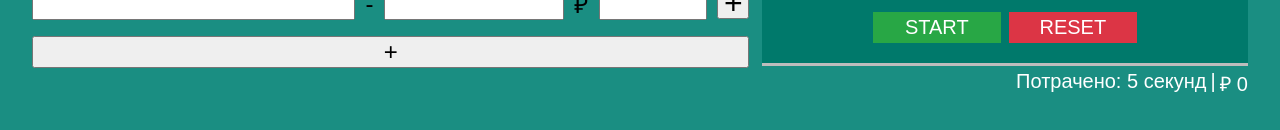
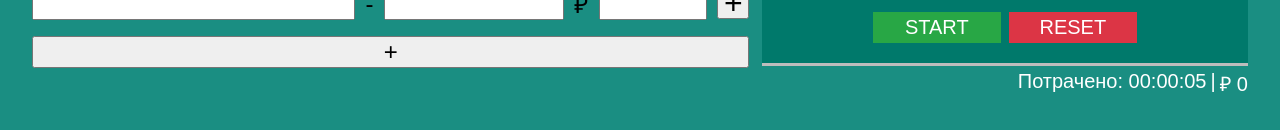
Before and after one commit to arsenyNebozhenko/auction, a React (Create React App) app: page / in a window 1280 px wide. Shown: the part 256-386 px from the top of the page. Built offline with nearby package versions, Linux system fonts and the light colour scheme.

Commit message:
added msToTime function

```diff
--- a/src/components/Stats/Stats.js
+++ b/src/components/Stats/Stats.js
@@ -2,6 +2,7 @@ import React, { useEffect } from 'react'
 import './Stats.scss'
 import { connect } from 'react-redux'
 import { updateStats } from '../../actions/stats'
+import { msToTime } from '../../utils'
 
 const Stats = ({ time, money, updateStats }) => {
   useEffect(() => {
@@ -15,7 +16,7 @@ const Stats = ({ time, money, updateStats }) => {
 
   return (
     <div className="stats">
-      <div className="stats__time">Потрачено: {time / 1000} секунд</div>
+      <div className="stats__time">Потрачено: {msToTime(time, 'hms')}</div>
       <div className="stats__separator">|</div>
       <div className="stats__money">₽ 0</div>
     </div>
--- /dev/null
+++ b/src/utils.js
@@ -0,0 +1,19 @@
+export const msToTime = (ms, format) => {
+  let milliseconds = parseInt((ms % 1000) / 100)
+  let hours = Math.floor((ms / (1000 * 60 * 60)) % 24)
+  let minutes = Math.floor((ms / (1000 * 60)) % 60)
+  let seconds = Math.floor((ms / 1000) % 60)
+
+  hours = (hours < 10) ? `0${hours}` : hours
+  minutes = (minutes < 10) ? `0${minutes}` : minutes
+  seconds = (seconds < 10) ? `0${seconds}` : seconds
+
+  switch (format) {
+    case 'hms':
+      return `${hours}:${minutes}:${seconds}`
+    case 'msm':
+      return `${minutes}:${seconds}.${milliseconds}`
+    default:
+      return `${hours}:${minutes}:${seconds}.${milliseconds}`
+  }
+}
```
